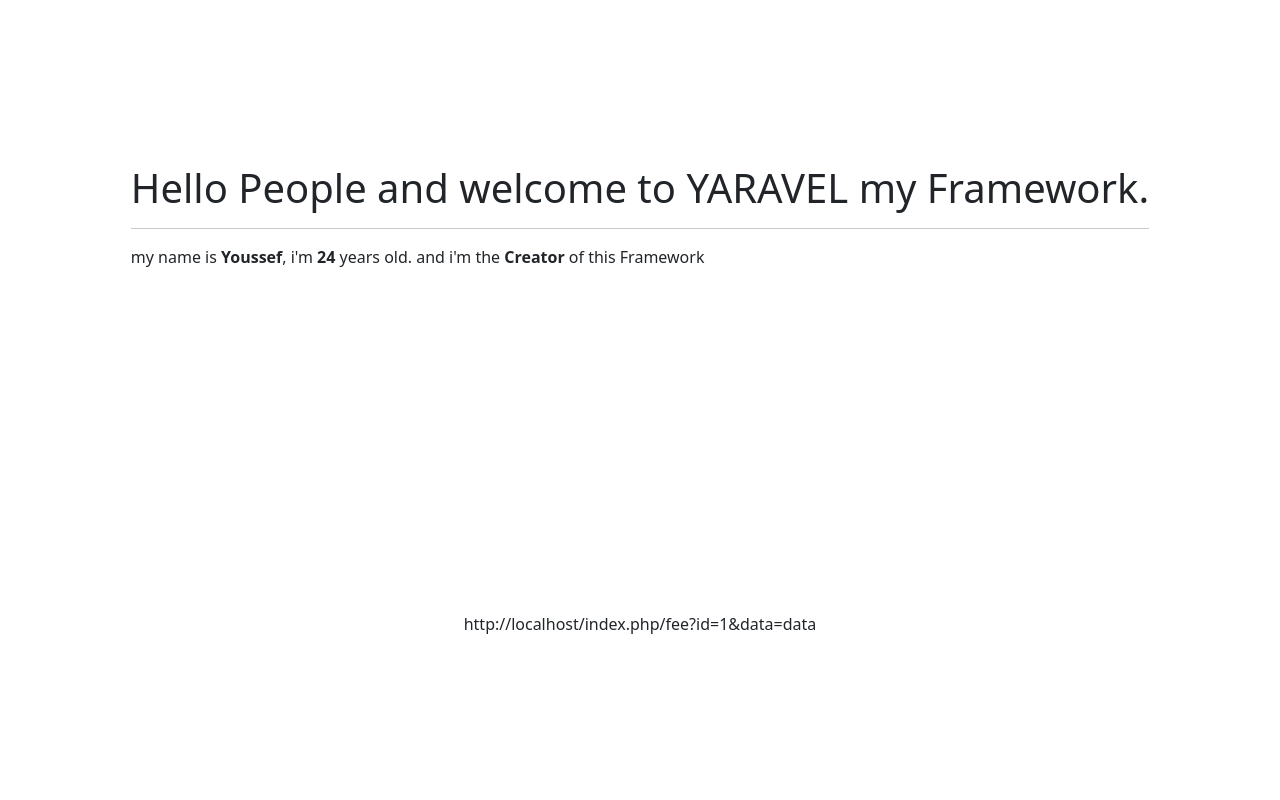
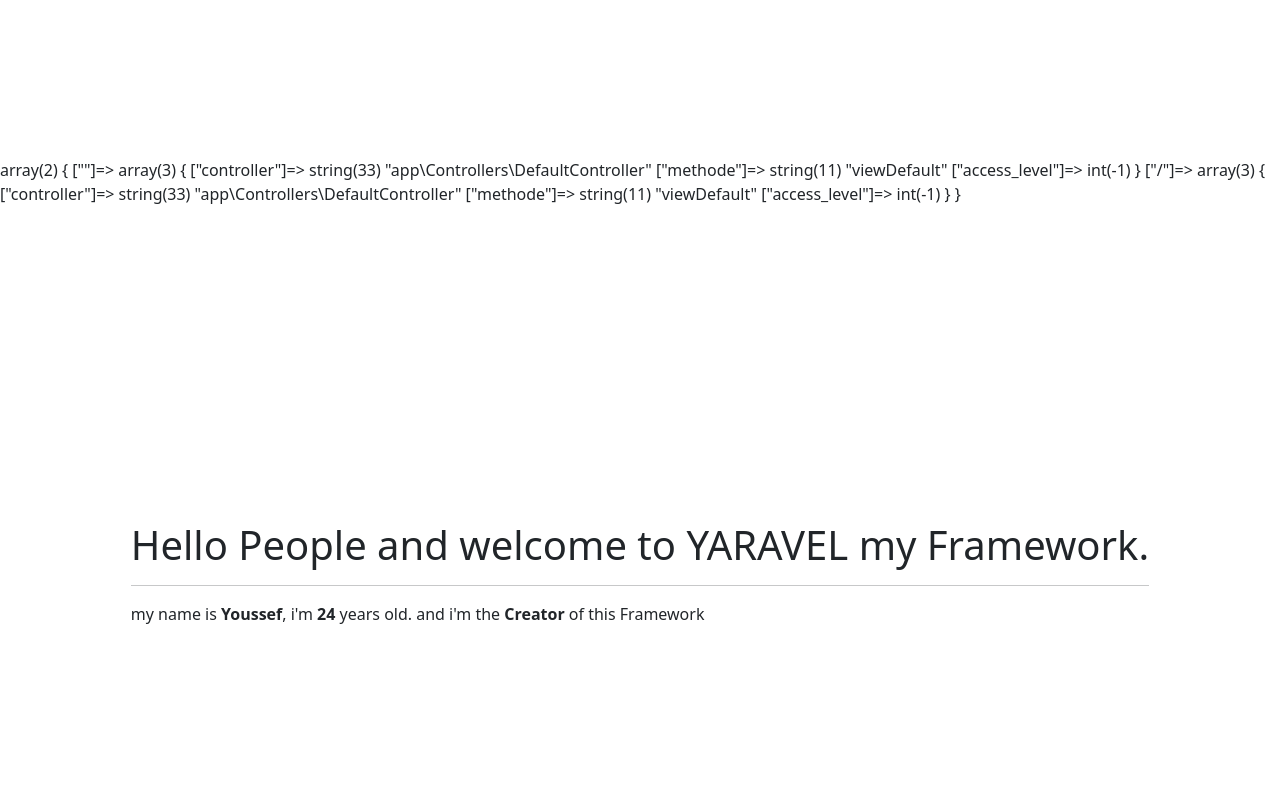
Before and after one commit to you97ssef/Yaravel, a PHP site: page / in a window 1280 px wide. Run offline with PHP 8.4, Linux system fonts and the light colour scheme.

Commit message:
routes with keys

```diff
--- a/framework/utils/Router.php
+++ b/framework/utils/Router.php
@@ -28,12 +28,12 @@ class Router
         header("Access-Control-Allow-Headers: Content-Type, Access-Control-Allow-Headers, Authorization, X-Requested-With");
 
         if (array_key_exists($path, $this::$api_routes)) {
-            $controller = new $this::$api_routes[$path][0]($this->request);
+            $controller = new $this::$api_routes[$path]["controller"]($this->request);
 
-            if (!isset($this::$api_routes[$path][1]))
+            if (!isset($this::$api_routes[$path]["methode"]))
                 $methode = strtolower($this->request->method);
             else
-                $methode = $this::$api_routes[$path][1];
+                $methode = $this::$api_routes[$path]["methode"];
 
             echo $controller->$methode();
         } else {
@@ -44,8 +44,9 @@ class Router
     private function runView($path)
     {
         if (array_key_exists($path, $this::$routes)) {
-            $controller = new $this::$routes[$path][0]($this->request);
-            $methode = $this::$routes[$path][1];
+            var_dump(self::$routes);
+            $controller = new $this::$routes[$path]["controller"]($this->request);
+            $methode = $this::$routes[$path]["methode"];
             $controller->$methode();
         } else {
             Controller::viewNotFound($this->request);
@@ -75,11 +76,19 @@ class Router
 
     public function addRoute($url, $controller, $methode, $access_lvl = -1)
     {
-        $this::$routes[$url] = [$controller, $methode, $access_lvl];
+        $this::$routes[$url] = [
+            "controller" => $controller,
+            "methode" => $methode,
+            "access_level" => $access_lvl
+        ];
     }
 
     public function api($url, $controller, $methode = null, $access_lvl = -1)
     {
-        $this::$api_routes[$url] = [$controller, $methode, $access_lvl];
+        $this::$api_routes[$url] = [
+            "controller" => $controller,
+            "methode" => $methode,
+            "access_level" => $access_lvl
+        ];
     }
 }
--- a/index.php
+++ b/index.php
@@ -31,5 +31,4 @@ $router = new Router($http);
 require_once "routes/api.php";
 require_once "routes/web.php";
 $router->run();
-echo $router->urlFor("/fee", ["id"=>"1", "data"=>"data"]);
 // ------------------------------------------------------------
```
